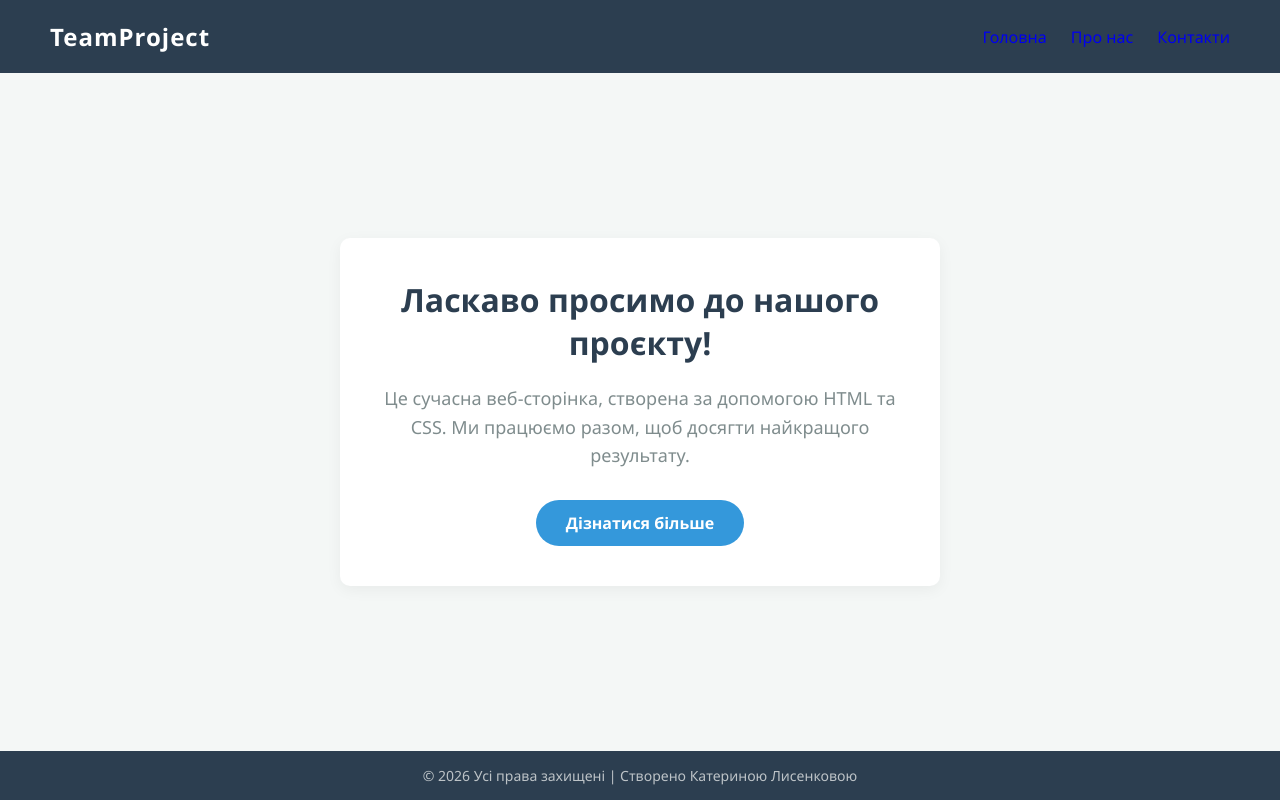
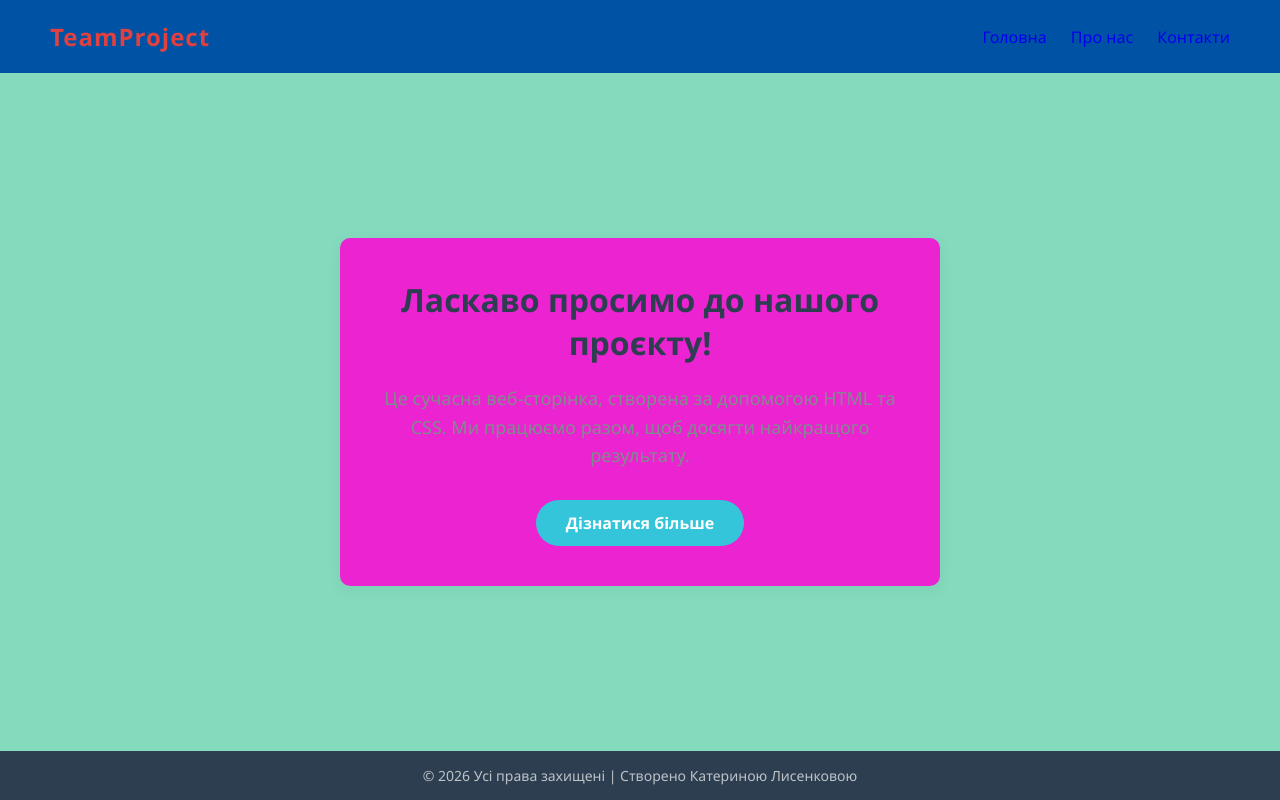
Before and after one commit to ekyktik/my-project-TEAM, a plain HTML site: page index.html in a window 1280 px wide. Drawn offline with Linux system fonts and the light colour scheme.

```diff
--- a/style.css
+++ b/style.css
@@ -7,7 +7,7 @@
 }
 
 body {
-    background-color: #f4f7f6;
+    background-color: #84dabd;
     color: #333;
     display: flex;
     flex-direction: column;
@@ -15,8 +15,8 @@
 }
 
 header {
-    background-color: #2c3e50;
-    color: white;
+    background-color: #0052a4;
+    color: rgb(223, 65, 65);
     padding: 20px 50px;
     display: flex;
     justify-content: space-between;
@@ -38,7 +38,7 @@
 }
 
 header nav a:hover {
-    color: #3498db;
+    color: #34db3c;
 }
 
 main {
@@ -52,7 +52,7 @@
 .hero {
     text-align: center;
     max-width: 600px;
-    background: white;
+    background: rgb(235, 35, 208);
     padding: 40px;
     border-radius: 10px;
     box-shadow: 0 4px 15px rgba(0,0,0,0.05);
@@ -74,7 +74,7 @@
 
 .btn {
     display: inline-block;
-    background-color: #3498db;
+    background-color: #34c5db;
     color: white;
     padding: 12px 30px;
     text-decoration: none;
```
